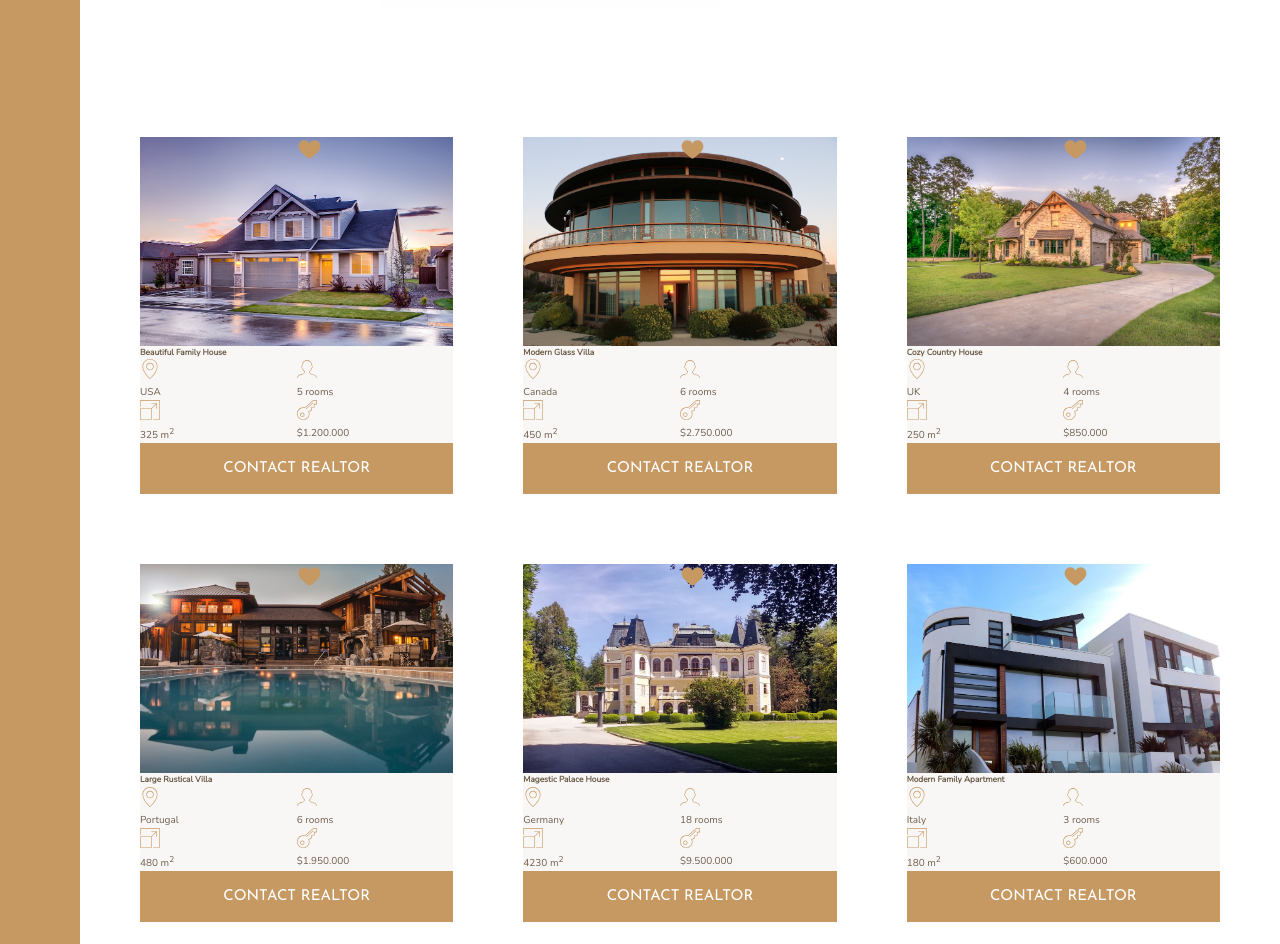
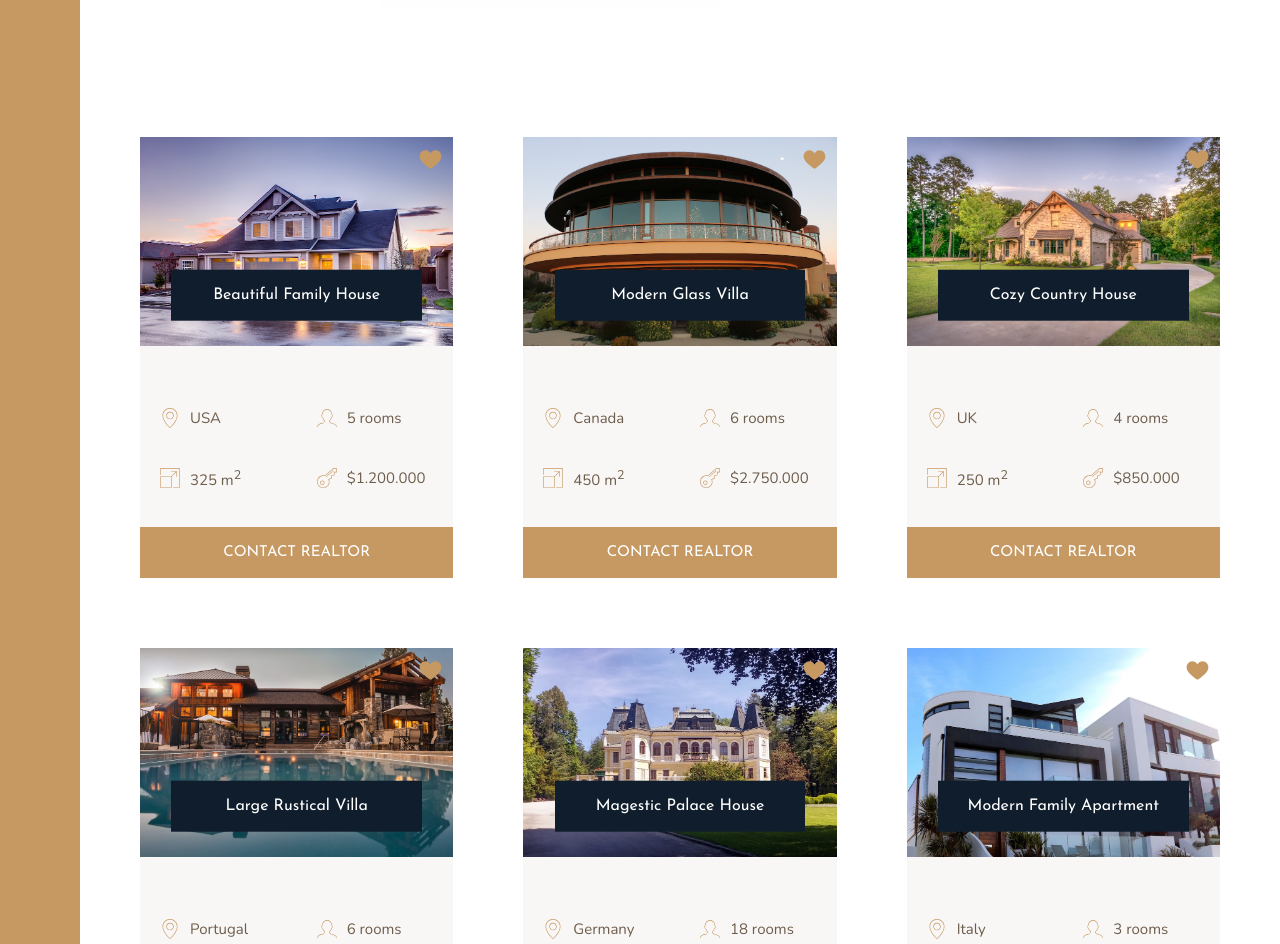
Before and after one commit to KurtGuardia/Nexter, a website: page index.html in a window 1280 px wide. Shown: the part 1680-2624 px from the top of the page. Drawn offline with nearby package versions, Linux system fonts and the light colour scheme.

Commit message:
Finished Homes section

```diff
--- a/sass/_homes.scss
+++ b/sass/_homes.scss
@@ -12,6 +12,7 @@
 
     display: grid;
     grid-template-columns: repeat(2, 1fr);
+    grid-row-gap: 3.5rem;
 
     &__img {
         width: 100%;
@@ -27,10 +28,30 @@
         width: 2.5rem;
         height: 2.5rem;
         z-index: 2;
+        justify-self: end;
+        margin: 1rem;
     }
 
     &__name {
         grid-column: 1 / -1;
+        grid-row: 1 / 2;
+        z-index: 2;
+        align-self: end;
+        justify-self: center;
+        width: 80%;
+        font-family: $font-display;
+        font-size: 1.6rem;
+        text-align: center;
+        padding: 1.25rem;
+        background-color: $color-secondary;
+        color: white;
+        font-weight: 400;
+        transform: translateY(-50%);
+    }
+
+    &__location,
+    &__rooms {
+        margin-top: 2.5rem;
     }
 
     &__location,
@@ -38,15 +59,19 @@
     &__area,
     &__price {
 
+        font-size: 1.5rem;
+        margin-left: 2rem;
+
+        display: flex;
+        align-items: center;
+
         svg{
             fill: $color-primary;
             width: 2rem;
             height: 2rem;
+            margin-right: 1rem;
         }
 
-        p{
-
-        }
     }
 
     &__btn {
```
Also changed, not shown: css/style.css.
